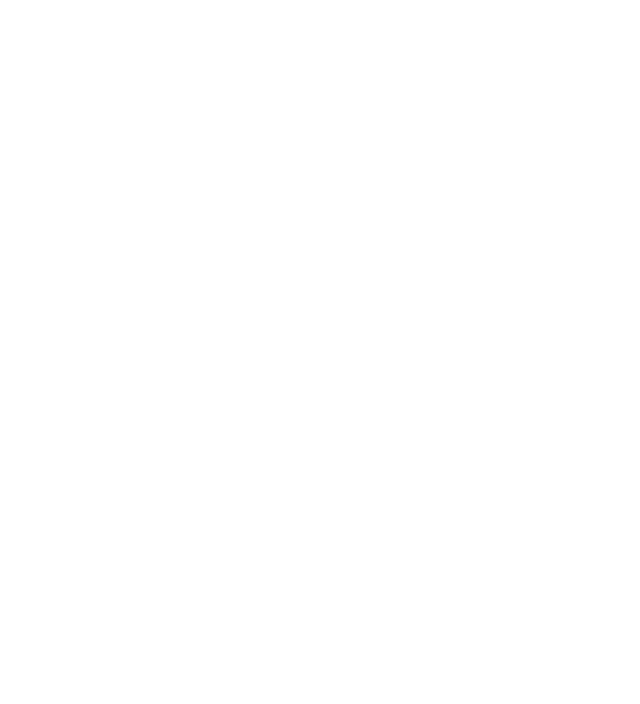
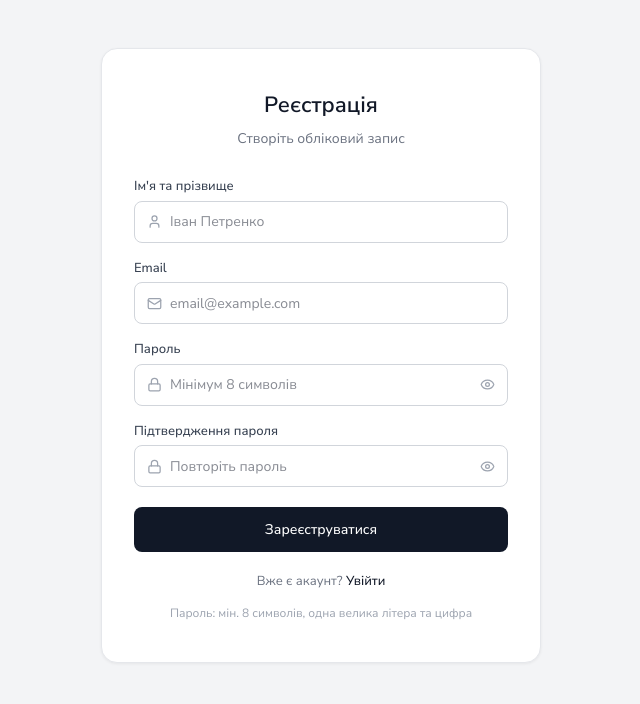
Before and after one commit to CoreNest-chnu/nesthub-monorepo, a Next.js app in the folder apps/web/: page /register in a window 1280 px wide. Shown: the top 704 px of the page, without its empty margins (319-959 px from the left). Built offline with nearby package versions, Linux system fonts and the light colour scheme.

Commit message:
feat(auth): implement registration form US-1.1

```diff
--- a/apps/web/src/app/(auth)/register/page.tsx
+++ b/apps/web/src/app/(auth)/register/page.tsx
@@ -1,4 +1,221 @@
-// TODO: Register page — UC-01
+"use client";
+
+import { useState } from "react";
+import Link from "next/link";
+import { useForm } from "react-hook-form";
+import { zodResolver } from "@hookform/resolvers/zod";
+import { z } from "zod";
+import { User, Mail, Lock, Eye, EyeOff } from "lucide-react";
+
+const registerSchema = z
+  .object({
+    name: z.string().min(1, "Введіть ім'я").min(2, "Ім'я має містити мінімум 2 символи"),
+    email: z.string().min(1, "Введіть email").email("Невалідний формат email"),
+    password: z
+      .string()
+      .min(1, "Введіть пароль")
+      .min(8, "Пароль має містити мінімум 8 символів")
+      .regex(/[A-Z]/, "Потрібна хоча б одна велика літера")
+      .regex(/[0-9]/, "Потрібна хоча б одна цифра"),
+    confirmPassword: z.string().min(1, "Підтвердіть пароль"),
+  })
+  .refine((data) => data.password === data.confirmPassword, {
+    message: "Паролі не співпадають",
+    path: ["confirmPassword"],
+  });
+
+type RegisterFormData = z.infer<typeof registerSchema>;
+
+interface FieldProps {
+  label: string;
+  error?: string;
+  children: React.ReactNode;
+}
+
+function Field({ label, error, children }: FieldProps) {
+  return (
+    <div style={{ display: "flex", flexDirection: "column", gap: 4 }}>
+      <label style={{ fontSize: 13, fontWeight: 500, color: "#374151" }}>
+        {label}
+      </label>
+      {children}
+      {error && (
+        <p style={{ fontSize: 12, color: "#ef4444", margin: 0 }}>⚠ {error}</p>
+      )}
+    </div>
+  );
+}
+
+const inputWrap = (hasError: boolean): React.CSSProperties => ({
+  display: "flex",
+  alignItems: "center",
+  gap: 8,
+  border: `1px solid ${hasError ? "#f87171" : "#d1d5db"}`,
+  borderRadius: 8,
+  padding: "0 12px",
+  background: hasError ? "#fff7f7" : "#fff",
+  height: 42,
+});
+
+const inputStyle: React.CSSProperties = {
+  flex: 1,
+  border: "none",
+  outline: "none",
+  fontSize: 14,
+  fontFamily: "inherit",
+  background: "transparent",
+  color: "#111827",
+};
+
 export default function RegisterPage() {
-  return null
+  const [isPending, setIsPending] = useState(false);
+  const [showPassword, setShowPassword] = useState(false);
+  const [showConfirm, setShowConfirm] = useState(false);
+
+  const { register, handleSubmit, formState: { errors } } = useForm<RegisterFormData>({
+    resolver: zodResolver(registerSchema),
+    mode: "onTouched",
+  });
+
+  const onSubmit = async (data: RegisterFormData) => {
+    setIsPending(true);
+    try {
+      await new Promise((res) => setTimeout(res, 1200));
+      console.log("POST /auth/register →", data);
+    } finally {
+      setIsPending(false);
+    }
+  };
+
+  return (
+    <div style={{
+      minHeight: "calc(100vh - 140px)",
+      background: "#f3f4f6",
+      display: "flex",
+      alignItems: "flex-start",
+      justifyContent: "center",
+      padding: "48px 16px",
+    }}>
+      <div style={{
+        width: "100%",
+        maxWidth: 440,
+        background: "#fff",
+        borderRadius: 16,
+        border: "1px solid #e5e7eb",
+        padding: "40px 32px",
+        boxShadow: "0 1px 3px rgba(0,0,0,0.06)",
+      }}>
+        <div style={{ textAlign: "center", marginBottom: 28 }}>
+          <h1 style={{ fontSize: 22, fontWeight: 600, color: "#111827", margin: "0 0 6px" }}>
+            Реєстрація
+          </h1>
+          <p style={{ fontSize: 14, color: "#6b7280", margin: 0 }}>
+            Створіть обліковий запис
+          </p>
+        </div>
+
+        <form onSubmit={handleSubmit(onSubmit)} noValidate style={{ display: "flex", flexDirection: "column", gap: 16 }}>
+
+          <Field label="Ім'я та прізвище" error={errors.name?.message}>
+            <div style={inputWrap(!!errors.name)}>
+              <User size={15} color="#9ca3af" />
+              <input
+                {...register("name")}
+                type="text"
+                placeholder="Іван Петренко"
+                autoComplete="name"
+                style={inputStyle}
+              />
+            </div>
+          </Field>
+
+          <Field label="Email" error={errors.email?.message}>
+            <div style={inputWrap(!!errors.email)}>
+              <Mail size={15} color="#9ca3af" />
+              <input
+                {...register("email")}
+                type="email"
+                placeholder="email@example.com"
+                autoComplete="email"
+                style={inputStyle}
+              />
+            </div>
+          </Field>
+
+          <Field label="Пароль" error={errors.password?.message}>
+            <div style={inputWrap(!!errors.password)}>
+              <Lock size={15} color="#9ca3af" />
+              <input
+                {...register("password")}
+                type={showPassword ? "text" : "password"}
+                placeholder="Мінімум 8 символів"
+                autoComplete="new-password"
+                style={inputStyle}
+              />
+              <button
+                type="button"
+                onClick={() => setShowPassword((v) => !v)}
+                style={{ background: "none", border: "none", cursor: "pointer", padding: 0, display: "flex", color: "#9ca3af" }}
+                tabIndex={-1}
+              >
+                {showPassword ? <EyeOff size={15} /> : <Eye size={15} />}
+              </button>
+            </div>
+          </Field>
+
+          <Field label="Підтвердження пароля" error={errors.confirmPassword?.message}>
+            <div style={inputWrap(!!errors.confirmPassword)}>
+              <Lock size={15} color="#9ca3af" />
+              <input
+                {...register("confirmPassword")}
+                type={showConfirm ? "text" : "password"}
+                placeholder="Повторіть пароль"
+                autoComplete="new-password"
+                style={inputStyle}
+              />
+              <button
+                type="button"
+                onClick={() => setShowConfirm((v) => !v)}
+                style={{ background: "none", border: "none", cursor: "pointer", padding: 0, display: "flex", color: "#9ca3af" }}
+                tabIndex={-1}
+              >
+                {showConfirm ? <EyeOff size={15} /> : <Eye size={15} />}
+              </button>
+            </div>
+          </Field>
+
+          <button
+            type="submit"
+            disabled={isPending}
+            style={{
+              marginTop: 4,
+              width: "100%",
+              background: isPending ? "#9ca3af" : "#111827",
+              color: "#fff",
+              fontSize: 14,
+              fontWeight: 500,
+              borderRadius: 8,
+              padding: "12px",
+              border: "none",
+              cursor: isPending ? "not-allowed" : "pointer",
+              fontFamily: "inherit",
+            }}
+          >
+            {isPending ? "Реєстрація…" : "Зареєструватися"}
+          </button>
+        </form>
+
+        <p style={{ textAlign: "center", fontSize: 13, color: "#6b7280", marginTop: 20 }}>
+          Вже є акаунт?{" "}
+          <Link href="/login" style={{ color: "#111827", fontWeight: 500 }}>
+            Увійти
+          </Link>
+        </p>
+
+        <p style={{ textAlign: "center", fontSize: 12, color: "#9ca3af", marginTop: 12 }}>
+          Пароль: мін. 8 символів, одна велика літера та цифра
+        </p>
+      </div>
+    </div>
+  );
 }
```
